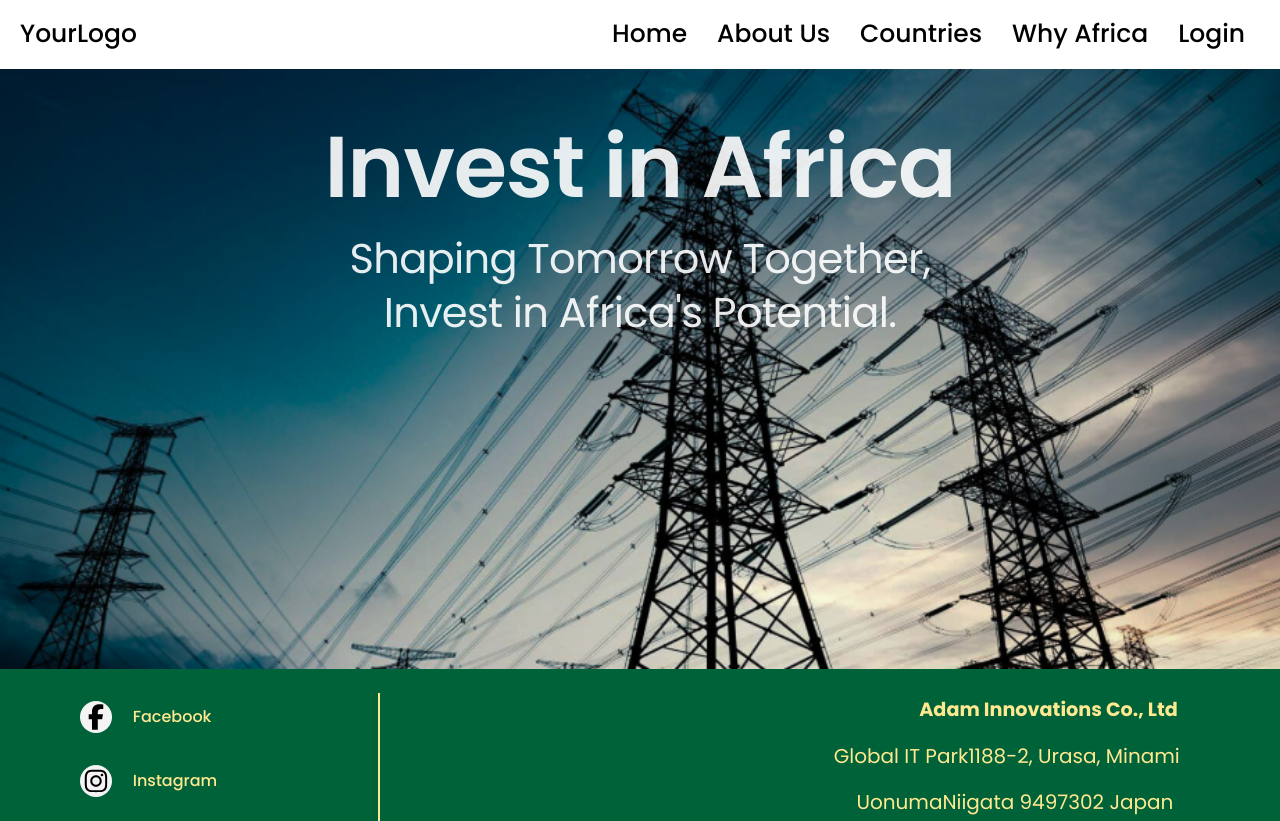
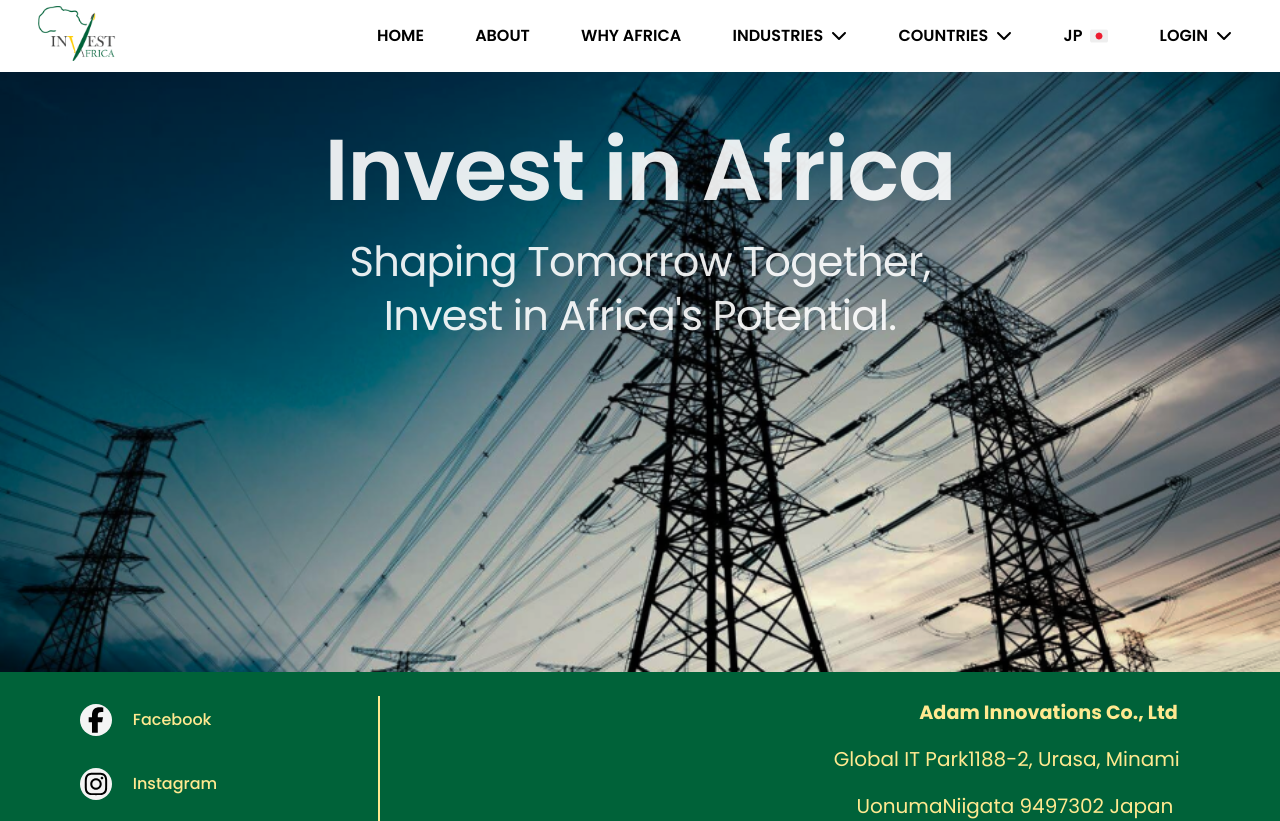
Before and after one commit to GetPsyched6/Adam-I, a React (Create React App) app: page / in a window 1280 px wide. Shown: the top 821 px of the page. Built offline with nearby package versions, Linux system fonts and the light colour scheme.

Commit message:
Desktop functional Navbar

```diff
--- a/src/components/Navbar/Navbar.jsx
+++ b/src/components/Navbar/Navbar.jsx
@@ -1,55 +1,94 @@
 import React from 'react';
-import './Navbar.css';
-
-const navStyles = {
-  backgroundColor: 'white',
-  color: 'black',
-  padding: '20px 20px',
-  display: 'flex',
-  justifyContent: 'space-between',
-  alignItems: 'center',
-};
-
-const logoStyles = {
-  fontSize: '25px',
-  fontWeight: '600',
-};
-
-const navLinksStyles = {
-  display: 'flex',
-};
-
-const linkStyles = {
-  textDecoration: 'none',
-  color: 'black',
-  margin: '0 15px',
-  fontWeight: '600',
-  fontSize: '25px',
-};
+import { FontAwesomeIcon } from '@fortawesome/react-fontawesome';
+import { faChevronDown } from '@fortawesome/free-solid-svg-icons';
+import { Link } from 'react-router-dom';
+import japanFlag from '../../assets/flag-japan.png';
+import logo from '../../assets/invest_africa.png';
+import styles from './Navbar.module.css';
+// import NavDropdown from '../NavDropdown/NavDropdown';
 
 function NavBar() {
+  // const [isOpen, setIsOpen] = useState(null);
+
   return (
-    <nav style={navStyles}>
-      <div className="logo" style={logoStyles}>
-        YourLogo
+    <nav className={styles.nav}>
+      <div>
+        <img src={logo} alt="Website logo" className={styles.logo} />
       </div>
-      <div className="nav-links" style={navLinksStyles}>
-        <a href="/home" style={linkStyles}>
-          Home
-        </a>
-        <a href="/about" style={linkStyles}>
-          About Us
-        </a>
-        <a href="/countries" style={linkStyles}>
-          Countries
-        </a>
-        <a href="why" style={linkStyles}>
-          Why Africa
-        </a>
-        <a href="/login" style={linkStyles}>
-          Login
-        </a>
-      </div>
+      <ul className={`${styles.nav_links} ${styles.extra_nav_styling}`}>
+        <li className={styles.nav_link}>
+          <Link to="/home">Home</Link>
+        </li>
+        <li className={styles.nav_link}>
+          <Link to="/about">About</Link>
+        </li>
+        <li className={styles.nav_link}>
+          <Link to="/whyafrica">Why Africa</Link>
+        </li>
+        <li className={styles.dropdown_container}>
+          <button type="button" className={`${styles.dropdown_button} ${styles.nav_link}`}>
+            Industries
+            <FontAwesomeIcon className={styles.icon} icon={faChevronDown} />
+          </button>
+          <div className={styles.dropdown_content}>
+            <ul className={styles.nav_links}>
+              <li className={styles.nav_link}>
+                <Link to="/home">Home</Link>
+              </li>
+              <li className={styles.nav_link}>
+                <Link to="/about">About</Link>
+              </li>
+              <li className={styles.nav_link}>
+                <Link to="/whyafrica">Why Africa</Link>
+              </li>
+            </ul>
+          </div>
+        </li>
+        <li className={styles.dropdown_container}>
+          <button type="button" className={`${styles.dropdown_button} ${styles.nav_link}`}>
+            Countries
+            <FontAwesomeIcon className={styles.icon} icon={faChevronDown} />
+          </button>
+          <div className={styles.dropdown_content}>
+            <ul className={styles.nav_links}>
+              <li className={styles.nav_link}>
+                <Link to="/home">Home</Link>
+              </li>
+              <li className={styles.nav_link}>
+                <Link to="/about">About</Link>
+              </li>
+              <li className={styles.nav_link}>
+                <Link to="/whyafrica">Why Africa</Link>
+              </li>
+            </ul>
+          </div>
+        </li>
+        <li className={styles.nav_link}>
+          <button type="button" className={`${styles.dropdown_button} ${styles.nav_link}`}>
+            JP
+            <img src={japanFlag} alt="flag of Japan" className={styles.flag} />
+          </button>
+        </li>
+        <li className={styles.dropdown_container}>
+          <button type="button" className={`${styles.dropdown_button} ${styles.nav_link}`}>
+            Login
+            <FontAwesomeIcon className={styles.icon} icon={faChevronDown} />
+          </button>
+          <div className={styles.dropdown_content}>
+            <ul className={styles.nav_links}>
+              <li className={styles.nav_link}>
+                <Link to="/home">Home</Link>
+              </li>
+              <li className={styles.nav_link}>
+                <Link to="/about">About</Link>
+              </li>
+              <li className={styles.nav_link}>
+                <Link to="/whyafrica">Why Africa</Link>
+              </li>
+            </ul>
+          </div>
+        </li>
+      </ul>
     </nav>
   );
 }
--- /dev/null
+++ b/src/components/Navbar/Navbar.module.css
@@ -0,0 +1,73 @@
+.nav {
+  height: 72px;
+  background-color: white;
+  color: black;
+  padding: 0.5rem 2rem;
+  display: flex;
+  justify-content: space-between;
+  align-items: center;
+}
+
+.logo {
+  width: 92px;
+  aspect-ratio: 1 / 0.6;
+}
+
+.flag {
+  width: 18px;
+  height: 18px;
+}
+
+.extra_nav_styling {
+  display: flex;
+  margin-inline-end: 1rem;
+  gap: 4vw;
+}
+
+.nav_links {
+  font-weight: var(--fw-semibold);
+  font-size: var(--fs-small);
+  text-transform: uppercase;
+}
+
+.nav_link:hover,
+.nav_link:focus-within {
+  transition: 0.2s ease;
+  text-decoration: underline;
+  color: var(--clr-lgreen);
+}
+
+.dropdown_button {
+  display: flex;
+  gap: 0.5rem;
+  text-transform: uppercase;
+}
+
+/* ?For nav_links with dropdowns */
+
+.dropdown_container {
+  position: relative;
+}
+
+.dropdown_content {
+  display: none;
+  position: absolute;
+  padding: 2.5rem 0.5rem 1rem;
+  width: 8rem;
+  top: 100%;
+  left: 50%;
+  transform: translateX(-50%);
+  text-align: center;
+  background-color: #ffffff;
+}
+
+.dropdown_content .nav_links {
+  display: flex;
+  flex-direction: column;
+  gap: 1rem;
+}
+
+.dropdown_container:hover .dropdown_content,
+.dropdown_container:focus-within .dropdown_content {
+  display: block;
+}
```
Also changed, not shown: src/components/Navbar/Navbar.css (deleted).
